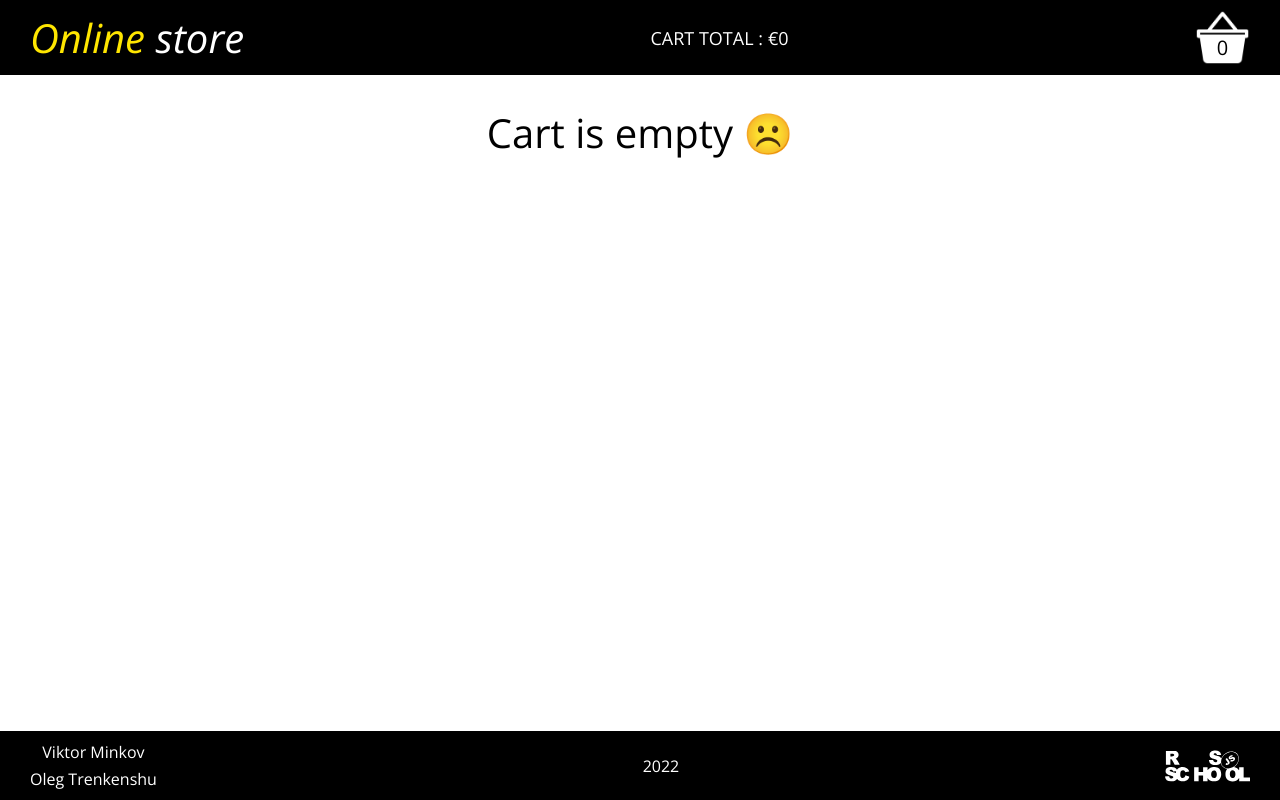
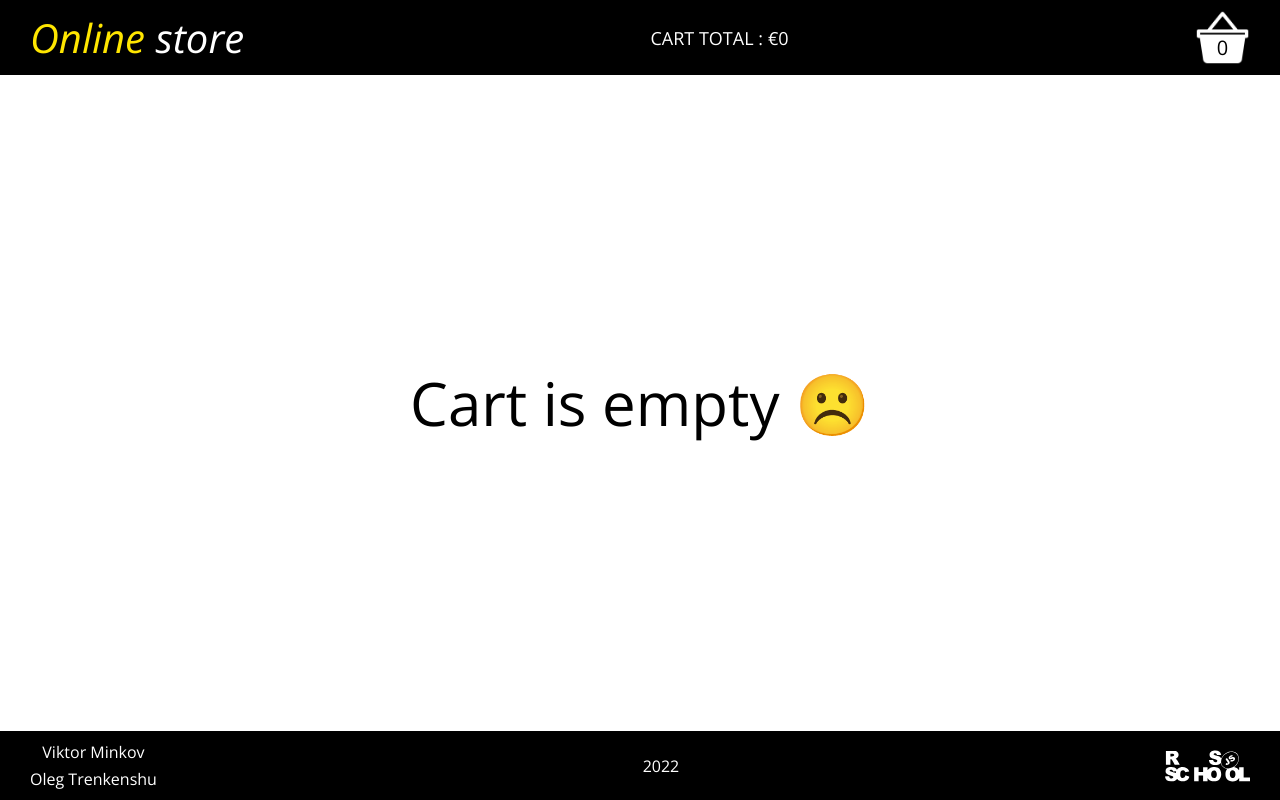
Before and after one commit to trenkenshu/online-store, a React app: page /cart in a window 1280 px wide. Built offline with nearby package versions, Linux system fonts and the light colour scheme; no server answers.

Commit message:
feat: update scss in some components

```diff
--- a/src/components/Footer/Footer.tsx
+++ b/src/components/Footer/Footer.tsx
@@ -5,15 +5,15 @@ const Footer = () => {
     return (
         <footer className="footer">
             <div className="footer__authors">
-                <a className="footer__github-link" href="https://github.com/ViktorMinkov">
+                <a className="footer__github-link" href="https://github.com/ViktorMinkov" target="_blank">
                     Viktor Minkov
                 </a>
-                <a className="footer__github-link" href="https://github.com/trenkenshu">
+                <a className="footer__github-link" href="https://github.com/trenkenshu" target="_blank">
                     Oleg Trenkenshu
                 </a>
             </div>
             <div className="footer__year">2022</div>
-            <a className="footer__rs-logo" href="https://rs.school/js/"></a>
+            <a className="footer__rs-logo" href="https://rs.school/js/" target="_blank"></a>
         </footer>
     );
 };
--- a/src/components/Modal/Modal.scss
+++ b/src/components/Modal/Modal.scss
@@ -12,8 +12,7 @@
   color: white;
   user-select: none;
   &__content{
-    width: 800px;
-    // display: flex;
+    width: 700px;
     background-color: black;
     border: 2px solid #ffe600;
     border-radius: 10px;
--- a/src/components/ProductsBlock/ProductsBlock.scss
+++ b/src/components/ProductsBlock/ProductsBlock.scss
@@ -1,5 +1,6 @@
 .products {
   width: 75%;
+  user-select: none;
   &__options{
     display: flex;
     justify-content: space-between;
--- a/src/pages/Cart/Cart.scss
+++ b/src/pages/Cart/Cart.scss
@@ -13,6 +13,8 @@
     justify-content: space-between;
   }
   &__empty{
-    font-size: 4rem;
+    display: flex;
+    font-size: 6rem;
+    align-items: center;
   }
 }
--- a/src/pages/Cart/Cart.tsx
+++ b/src/pages/Cart/Cart.tsx
@@ -50,16 +50,14 @@ const Cart = () => {
         setItemsPerPage(+event.target.value);
         console.log('totalPages', totalPages);
         // setCurrentPage(Math.floor(cart.currentProducts.length / itemsPerPage));
-        console.log('11111', currentPage);
+        console.log('currentPage', currentPage);
         //TODO!!! если меняется значение итемов на странице то надо как-то менять нахождение на текущей странице
-        if (currentPage === totalPages) {
+        if (currentPage === totalPages && currentPage > 1) {
             console.log('inside', totalPages);
             // setCurrentPage(Math.floor(cart.currentProducts.length / itemsPerPage));
+            setCurrentPage(currentPage - 1);
         }
     };
-    // const openModal = () => {
-    //     setModal(true);
-    // };
 
     return (
         <div className="cart">
--- a/src/pages/Catalog/Catalog.tsx
+++ b/src/pages/Catalog/Catalog.tsx
@@ -22,12 +22,10 @@ export type catalogType = {
 
 const Catalog = () => {
     return (
-        <main className="main">
-            <div className="catalog">
-                <FiltersBlock />
-                <ProductsBlock />
-            </div>
-        </main>
+        <div className="catalog">
+            <FiltersBlock />
+            <ProductsBlock />
+        </div>
     );
 };
 
--- a/src/scss/App.scss
+++ b/src/scss/App.scss
@@ -17,4 +17,5 @@ html{
   justify-content: center;
   flex: 1 1 100%;
   padding: 30px;
+  user-select: none;
 }
```
